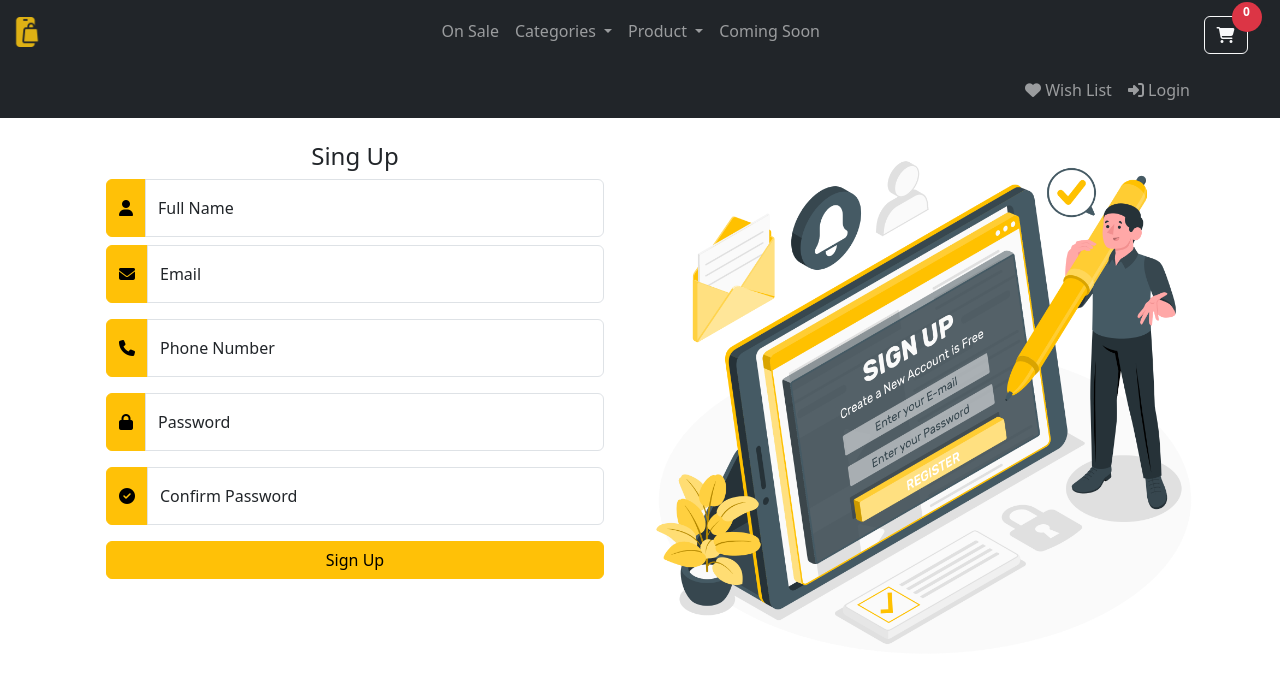
After one commit to MohamedThabt/Mobile_shopee, a PHP site: page /register.view.php in a window 1280 px wide. The commit adds this page. Shown: the top 683 px of the page. Run offline with PHP 8.4, Linux system fonts and the light colour scheme; data comes from the database, SQL or seed files in the repository; data that the repository does not hold is empty.

Commit message:
register system

```diff
--- /dev/null
+++ b/register.view.php
@@ -0,0 +1,174 @@
+<?php
+ include "view/partial/header.php";
+?>
+<!-- form -->
+
+<div class="container custom-container">
+    <div class="row">
+        <div class="col-md-6">
+            <div class="form-container p-4">
+                <h4 class="text-center mb-2">Sing Up</h4>
+                <form class="needs-validation" novalidate method="post" action="controller/register.contr.php">
+
+                <!-- Display error messages -->
+                <?php
+                if (isset($_SESSION['errors']) && is_array($_SESSION['errors'])) {
+                    foreach ($_SESSION['errors'] as $error) {
+                        echo '<div class="alert alert-danger text-center">' . htmlspecialchars($error) . '</div>';
+                    }
+                    unset($_SESSION['errors']);
+                }
+                ?>
+
+                    <div class="input-group mb-2">
+                        <span class="input-group-text">
+                            <i class="fas fa-user"></i>
+                        </span>
+                        <div class="form-floating flex-grow-1">
+                            <input type="text" class="form-control" id="nameInput" name="name" placeholder="Full Name" required>
+                            <label for="nameInput">Full Name</label>
+                        </div>
+                    </div>
+
+                    <div class="input-group mb-3">
+                        <span class="input-group-text">
+                            <i class="fas fa-envelope"></i>
+                        </span>
+                        <div class="form-floating flex-grow-1">
+                            <input type="email" class="form-control" id="emailInput" name="email" placeholder="Email" required>
+                            <label for="emailInput">Email</label>
+                        </div>
+                    </div>
+
+                    <div class="input-group mb-3">
+                        <span class="input-group-text">
+                            <i class="fas fa-phone"></i>
+                        </span>
+                        <div class="form-floating flex-grow-1">
+                            <input type="tel" class="form-control" id="phoneInput" name="phone" placeholder="Phone Number">
+                            <label for="phoneInput">Phone Number</label>
+                        </div>
+                    </div>
+
+                    <div class="input-group mb-3">
+                        <span class="input-group-text">
+                            <i class="fas fa-lock"></i>
+                        </span>
+                        <div class="form-floating flex-grow-1">
+                            <input type="password" class="form-control" id="passwordInput" name="password" placeholder="Password" required>
+                            <label for="passwordInput">Password</label>
+                        </div>
+                    </div>
+
+                    <div class="input-group mb-3">
+                        <span class="input-group-text">
+                            <i class="fas fa-check-circle"></i>
+                        </span>
+                        <div class="form-floating flex-grow-1">
+                            <input type="password" class="form-control" id="confirmPasswordInput" name="confirmPassword" placeholder="Confirm Password" required>
+                            <label for="confirmPasswordInput">Confirm Password</label>
+                        </div>
+                    </div>
+
+                    <div class="d-grid mb-3">
+                        <input type="submit" class="btn btn-primary" value="Sign Up" name="submit">
+                    </div>
+                </form>
+            </div>
+        </div>
+        <div class="col-md-6 d-flex align-items-center justify-content-center">
+            <img src="view/assets/Sign up-amico.png" alt="Registration illustration" class="img-fluid">
+        </div>
+    </div>
+</div>
+
+    <!-- Include Bootstrap JS -->
+    <script src="https://cdnjs.cloudflare.com/ajax/libs/bootstrap/5.3.0/js/bootstrap.bundle.min.js"></script>
+
+    <!-- Validation Script -->
+    <script>
+    (function () {
+        'use strict'
+        var forms = document.querySelectorAll('.needs-validation')
+        Array.prototype.slice.call(forms)
+            .forEach(function (form) {
+                form.addEventListener('submit', function (event) {
+                    // Custom validation for password confirmation
+                    var password = document.getElementById('passwordInput')
+                    var confirmPassword = document.getElementById('confirmPasswordInput')
+
+                    // Always reset custom validity before re-checking
+                    confirmPassword.setCustomValidity('')
+
+                    if (password.value !== confirmPassword.value) {
+                        confirmPassword.setCustomValidity('Passwords do not match')
+                    }
+
+                    if (!form.checkValidity()) {
+                        event.preventDefault()
+                        event.stopPropagation()
+                    }
+
+                    form.classList.add('was-validated')
+                }, false)
+            })
+    })();
+    </script>
+
+    <!-- Custom CSS to match #ffc107 with enhanced hover and click effects -->
+    <style>
+/* Primary buttons (Sign Up) */
+.btn-primary {
+    background-color: #ffc107;
+    border-color: #ffc107;
+    color: #000; /* Changed to black for better contrast */
+}
+.btn-primary:hover,
+.btn-primary:focus,
+.btn-primary:active,
+.btn-primary.active {
+    background-color: #e0a800 !important; /* Darker yellow */
+    border-color: #e0a800 !important;
+    color: #000 !important;
+}
+
+/* Outline button (Login) */
+.btn-outline-primary {
+    color: #ffc107;
+    border-color: #ffc107;
+}
+.btn-outline-primary:hover,
+.btn-outline-primary:focus,
+.btn-outline-primary:active,
+.btn-outline-primary.active {
+    background-color: #ffc107 !important;
+    border-color: #ffc107 !important;
+    color: #000 !important;
+}
+
+/* Input group styles */
+.input-group-text {
+    background-color: #ffc107;
+    border-color: #ffc107;
+    color: #000;
+}
+.input-group-text:hover {
+    background-color: #e0a800;
+}
+.form-control:focus {
+    border-color: #ffc107;
+    box-shadow: 0 0 0 0.2rem rgba(255, 193, 7, 0.25);
+}
+
+/* Alert styles */
+.alert-danger {
+    background-color: #ffc107;
+    color: #000;
+}
+
+/* Override Bootstrap's default focus styles */
+.btn:focus, .btn.focus {
+    box-shadow: 0 0 0 0.2rem rgba(255, 193, 7, 0.5) !important;
+}
+    </style>
+</body>
--- a/view/partial/header.php
+++ b/view/partial/header.php
@@ -1,3 +1,5 @@
+<?php session_start();?>
+
 <!DOCTYPE html>
 <html lang="en">
 
@@ -91,18 +93,21 @@
                                 <i class="fas fa-heart"></i> Wish List
                             </a>
                         </li>
+                        <?php if(isset($_SESSION['user_name'])): ?>
+                        <!-- Logout -->
+                        <li class="nav-item">
+                            <a class="nav-link" href="controller/logout.contr.php">
+                                <i class="fas fa-sign-out-alt"></i> Logout
+                            </a>
+                        </li>
+                        <?php else: ?>
                         <!-- Login -->
                         <li class="nav-item">
-                            <a class="nav-link" href="#">
+                            <a class="nav-link" href="login.view.php">
                                 <i class="fas fa-sign-in-alt"></i> Login
                             </a>
                         </li>
-                        <!-- Logout -->
-                        <li class="nav-item">
-                            <a class="nav-link" href="#">
-                                <i class="fas fa-sign-out-alt"></i> Logout
-                            </a>
-                        </li>
+                        <?php endif; ?>
                     </ul>
                 </div>
             </div>
```
Also changed, not shown: controller/login.contr.php (+39 -8 lines), controller/logout.contr.php (added, +9 -0 lines), controller/register.contr.php (added, +91 -0 lines), database/user.php (added, +16 -0 lines), login.view.php (added, +136 -0 lines), login.php (deleted), view/assets/Login-amico.png (added), view/assets/Sign up-amico.png (added), view/login.view.php (deleted).
